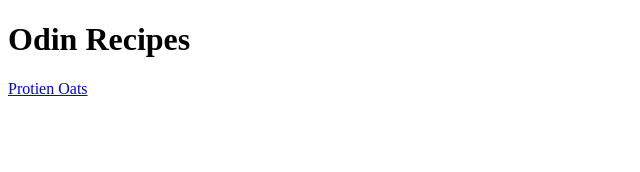
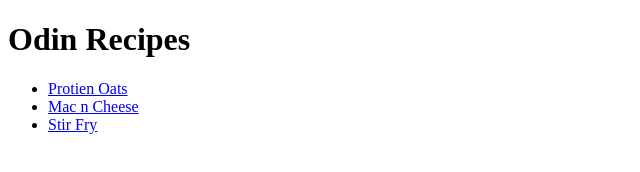
Before and after one commit to AStange12/Odin-recipes, a plain HTML site: page index.html in a window 1280 px wide. Shown: the whole page, without its empty margins (0-640 px from the left). Drawn offline with Linux system fonts and the light colour scheme.

Commit message:
Stir-fry.jpg and mac-n-cheese.jpg

```diff
--- a/index.html
+++ b/index.html
@@ -9,6 +9,12 @@
     <h1>
         Odin Recipes
     </h1>
-    <a href="recipes/protien-oats.html">Protien Oats</a>
+    <div>
+        <ul>
+            <li><a href="recipes/protien-oats.html">Protien Oats</a></li>
+            <li><a href="recipes/mac-n-cheese.html">Mac n Cheese</a></li>
+            <li><a href="recipes/stir-fry.html">Stir Fry</a></li>
+        </ul>
+    </div>
 </body>
 </html>
```
Also changed, not shown: images/mac-n-chesse.jpg (added), images/stir-fry.jpg (added).
